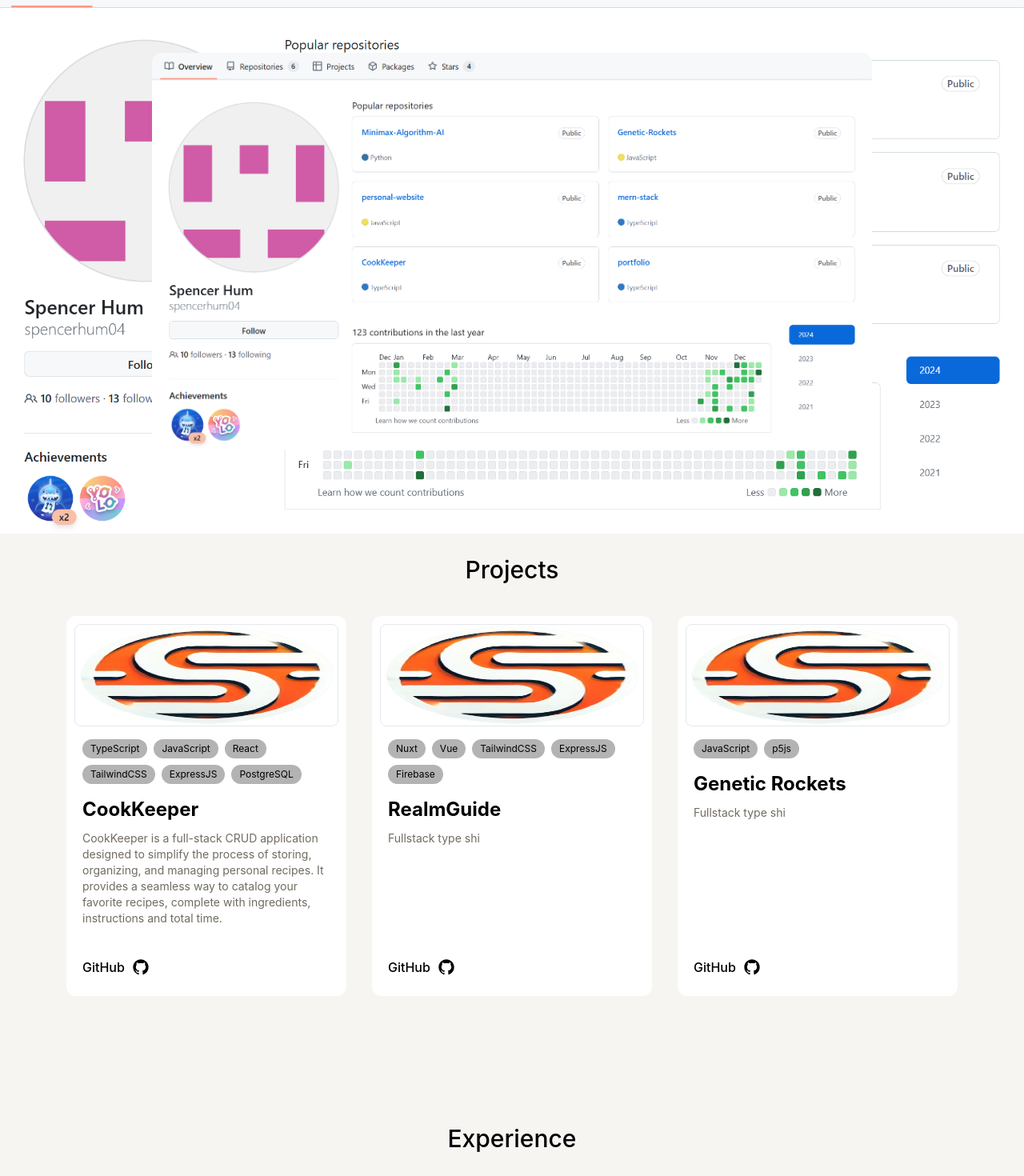
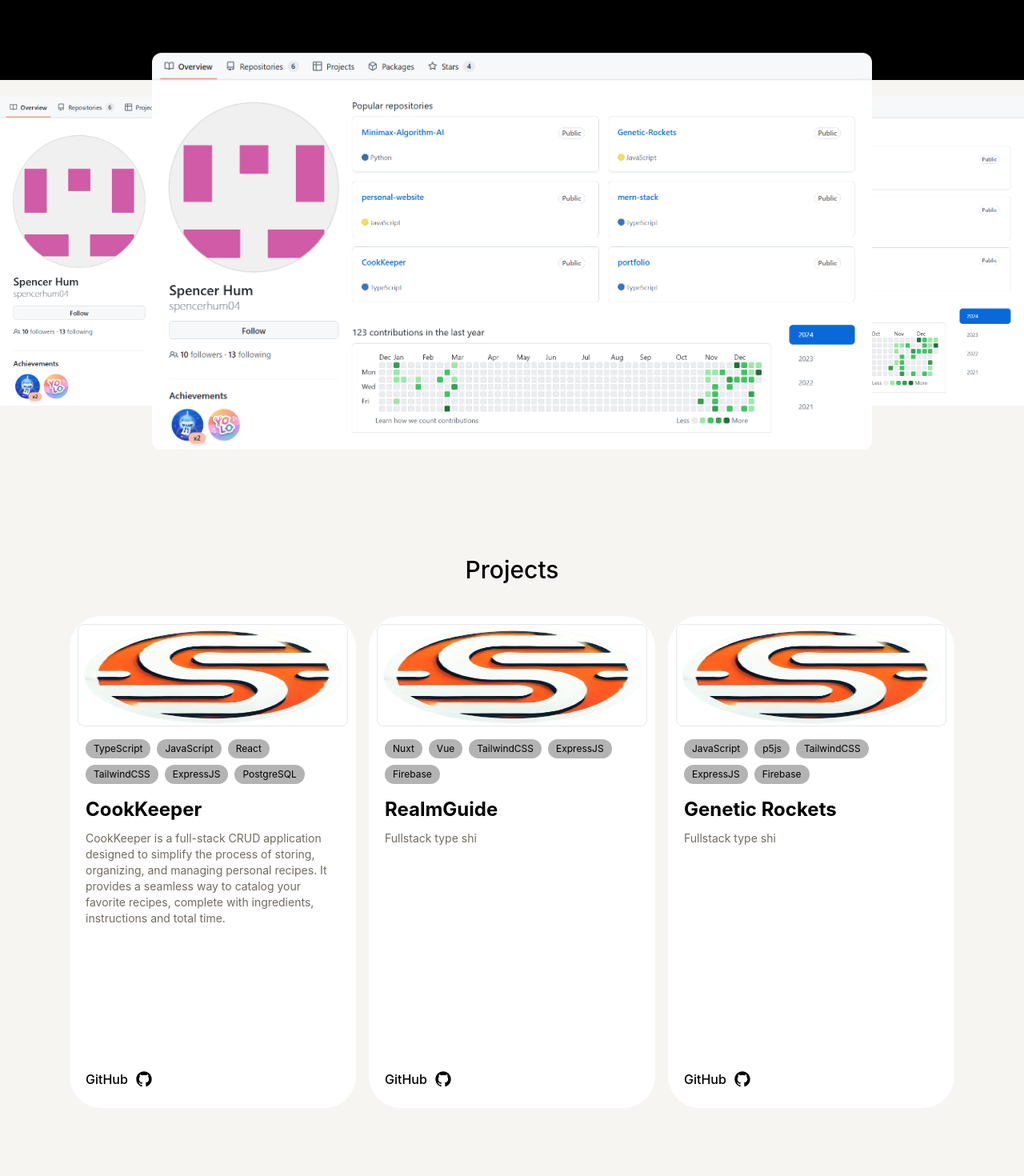
Before and after one commit to SpenccerH/portfolio, a React (Vite) app: page / in a window 1280 px wide. Shown: the part 500-1970 px from the top of the page at 80% size. Built offline with nearby package versions, Linux system fonts and the light colour scheme.

Commit message:
feat: projects horizontal scrolling

```diff
--- a/src/routes/contact/sections/form.tsx
+++ b/src/routes/contact/sections/form.tsx
@@ -86,7 +86,7 @@
                         </label>
 
                         <input type="text" name="name" value={formData.name} onChange={handleInputChange}
-                            className="text-sm bg-transparent border border-amber-600 rounded p-2.5 focus:outline-none"
+                            className="font-semibold bg-transparent border border-amber-600 rounded p-2.5 focus:outline-none"
                         />
                     </div>
                     <div className="flex flex-col">
@@ -95,7 +95,7 @@
                             <div className="text-sm text-amber-600">(required)</div>
                         </label>
                         <input type="email" name="email" value={formData.email} onChange={handleInputChange}
-                            className="text-sm bg-transparent border border-amber-600 rounded p-2.5 focus:outline-none"
+                            className="font-semibold bg-transparent border border-amber-600 rounded p-2.5 focus:outline-none"
                         />
                     </div>
                     <div className="flex flex-col">
@@ -104,7 +104,7 @@
                             <div className="text-sm text-amber-600">(required)</div>
                         </label>
                         <textarea name="message" value={formData.message} onChange={handleInputChange}
-                            className="text-sm bg-transparent border border-amber-600 h-24 rounded p-2.5 focus:outline-none"
+                            className="font-semibold bg-transparent border border-amber-600 h-24 rounded p-2.5 focus:outline-none"
                         ></textarea>
                     </div>
                     {error && <div className="text-red-600 text-sm">{error}</div>}
--- /dev/null
+++ b/src/routes/landing/landing.css
@@ -0,0 +1,8 @@
+.hide-scrollbar {
+    scrollbar-width: none;
+    -ms-overflow-style: none;
+}
+
+.hide-scrollbar::-webkit-scrollbar {
+    display: none;
+}
--- a/src/routes/landing/sections/experience.tsx
+++ b/src/routes/landing/sections/experience.tsx
@@ -1,8 +1,8 @@
 export default function Experience() {
     return (
-        <div className="py-20 h-[1000px] overflow-hidden">
+        <div className="flex flex-col items-center gap-y-10 py-20 h-[1000px] overflow-hidden">
             <div className="text-3xl font-medium text-center">Experience</div>
-            <div className="flex flex-row mt-10">
+            <div className="flex flex-row gap-x-10">
                 <div className="text-xl font-medium">Canada Computers & Electronics</div>
                 <div className="text-lg font-medium">Sept. 2024 - Dec. 2024</div>
             </div>
--- a/src/routes/landing/sections/hero.tsx
+++ b/src/routes/landing/sections/hero.tsx
@@ -30,9 +30,9 @@
             </div>
             <div className="max-w-[2200px] relative mx-auto place-items-center justify-center pt-[500px] sm:pt-[437.3px] md:pt-[467.3px] lg:pt-[514.3px] z-40" style={{ pointerEvents: opacity > 0 ? "none" : "auto" }}>
                 <div className="w-full h-[250px] sm:h-[600px] flex items-center justify-center px-8">
-                    <img src={profile} className="absolute w-[600px] left-0 hidden xl:block w-full overflow-hidden" />
+                    <img src={profile} className="absolute left-0 hidden xl:block w-[700px] object-contain" />
                     <img src={profile} className="w-full max-w-[900px] rounded-xl z-10" />
-                    <img src={profile} className="absolute w-[600px] right-0 hidden xl:block w-full overflow-hidden" />
+                    <img src={profile} className="absolute right-0 hidden xl:block w-[700px] object-contain" />
                 </div>
             </div>
         </div>
--- a/src/routes/landing/sections/projects.tsx
+++ b/src/routes/landing/sections/projects.tsx
@@ -1,18 +1,20 @@
 import logo from "../../../assets/logo.png";
+import "../landing.css";
 
 const projects = [
     { image: logo, tools: ["TypeScript", "JavaScript", "React", "TailwindCSS", "ExpressJS", "PostgreSQL"], title: "CookKeeper", body: "CookKeeper is a full-stack CRUD application designed to simplify the process of storing, organizing, and managing personal recipes. It provides a seamless way to catalog your favorite recipes, complete with ingredients, instructions and total time.", github: "https://github.com/spencerhum04/CookKeeper" },
     { image: logo, tools: ["Nuxt", "Vue", "TailwindCSS", "ExpressJS", "Firebase"], title: "RealmGuide", body: "Fullstack type shi", github: "https://github.com/spencerhum04/mern-stack" },
-    { image: logo, tools: ["JavaScript", "p5js"], title: "Genetic Rockets", body: "Fullstack type shi", github: "https://github.com/spencerhum04/Genetic-Rockets" },
+    { image: logo, tools: ["JavaScript", "p5js", "TailwindCSS", "ExpressJS", "Firebase"], title: "Genetic Rockets", body: "Fullstack type shi", github: "https://github.com/spencerhum04/Genetic-Rockets" },
 ]
 
 export default function Projects() {
     return (
-        <div className="flex flex-col py-20 overflow-hidden">
+        <div className="flex flex-col gap-y-10 py-20 lg:items-center">
             <div className="text-3xl font-medium text-center">Projects</div>
-            <div className="flex flex-row gap-x-8 justify-center items-center mt-10">
+            <div className="overflow-x-auto hide-scrollbar">
+                <div className="flex flex-row gap-x-4 justify-start w-max px-6">
                     {projects.map((project, index) => (
-                    <div key={index} className="bg-white w-[350px] h-[475px] rounded-xl px-2.5 pt-2.5 pb-6 flex flex-col justify-between relative overflow-hidden">
+                        <div key={index} className="bg-white w-full max-w-[358px] h-[615px] rounded-[40px] px-2.5 pt-2.5 pb-6 flex flex-col justify-between relative overflow-hidden">
                             <div className="flex flex-col">
                                 <img src={project.image} className="rounded-lg w-full h-32 border" />
                                 <div className="px-2.5 py-4">
@@ -29,11 +31,14 @@
                             </div>
                             <a href={project.github} target="_blank" rel="noopener noreferrer" className="flex flex-row gap-x-2.5 items-center px-2.5 hover:underline">
                                 <div className="font-medium">GitHub</div>
-                            <svg width="20" height="20" viewBox="0 0 15 15" fill="none" xmlns="http://www.w3.org/2000/svg"><path d="M7.49933 0.25C3.49635 0.25 0.25 3.49593 0.25 7.50024C0.25 10.703 2.32715 13.4206 5.2081 14.3797C5.57084 14.446 5.70302 14.2222 5.70302 14.0299C5.70302 13.8576 5.69679 13.4019 5.69323 12.797C3.67661 13.235 3.25112 11.825 3.25112 11.825C2.92132 10.9874 2.44599 10.7644 2.44599 10.7644C1.78773 10.3149 2.49584 10.3238 2.49584 10.3238C3.22353 10.375 3.60629 11.0711 3.60629 11.0711C4.25298 12.1788 5.30335 11.8588 5.71638 11.6732C5.78225 11.205 5.96962 10.8854 6.17658 10.7043C4.56675 10.5209 2.87415 9.89918 2.87415 7.12104C2.87415 6.32925 3.15677 5.68257 3.62053 5.17563C3.54576 4.99226 3.29697 4.25521 3.69174 3.25691C3.69174 3.25691 4.30015 3.06196 5.68522 3.99973C6.26337 3.83906 6.8838 3.75895 7.50022 3.75583C8.1162 3.75895 8.73619 3.83906 9.31523 3.99973C10.6994 3.06196 11.3069 3.25691 11.3069 3.25691C11.7026 4.25521 11.4538 4.99226 11.3795 5.17563C11.8441 5.68257 12.1245 6.32925 12.1245 7.12104C12.1245 9.9063 10.4292 10.5192 8.81452 10.6985C9.07444 10.9224 9.30633 11.3648 9.30633 12.0413C9.30633 13.0102 9.29742 13.7922 9.29742 14.0299C9.29742 14.2239 9.42828 14.4496 9.79591 14.3788C12.6746 13.4179 14.75 10.7025 14.75 7.50024C14.75 3.49593 11.5036 0.25 7.49933 0.25Z" fill="currentColor" fillRule="evenodd" clipRule="evenodd"></path></svg>
+                                <svg width="20" height="20" viewBox="0 0 15 15" fill="none" xmlns="http://www.w3.org/2000/svg">
+                                    <path d="M7.49933 0.25C3.49635 0.25 0.25 3.49593 0.25 7.50024C0.25 10.703 2.32715 13.4206 5.2081 14.3797C5.57084 14.446 5.70302 14.2222 5.70302 14.0299C5.70302 13.8576 5.69679 13.4019 5.69323 12.797C3.67661 13.235 3.25112 11.825 3.25112 11.825C2.92132 10.9874 2.44599 10.7644 2.44599 10.7644C1.78773 10.3149 2.49584 10.3238 2.49584 10.3238C3.22353 10.375 3.60629 11.0711 3.60629 11.0711C4.25298 12.1788 5.30335 11.8588 5.71638 11.6732C5.78225 11.205 5.96962 10.8854 6.17658 10.7043C4.56675 10.5209 2.87415 9.89918 2.87415 7.12104C2.87415 6.32925 3.15677 5.68257 3.62053 5.17563C3.54576 4.99226 3.29697 4.25521 3.69174 3.25691C3.69174 3.25691 4.30015 3.06196 5.68522 3.99973C6.26337 3.83906 6.8838 3.75895 7.50022 3.75583C8.1162 3.75895 8.73619 3.83906 9.31523 3.99973C10.6994 3.06196 11.3069 3.25691 11.3069 3.25691C11.7026 4.25521 11.4538 4.99226 11.3795 5.17563C11.8441 5.68257 12.1245 6.32925 12.1245 7.12104C12.1245 9.9063 10.4292 10.5192 8.81452 10.6985C9.07444 10.9224 9.30633 11.3648 9.30633 12.0413C9.30633 13.0102 9.29742 13.7922 9.29742 14.0299C9.29742 14.2239 9.42828 14.4496 9.79591 14.3788C12.6746 13.4179 14.75 10.7025 14.75 7.50024C14.75 3.49593 11.5036 0.25 7.49933 0.25Z" fill="currentColor" fillRule="evenodd" clipRule="evenodd"></path>
+                                </svg>
                             </a>
                         </div>
                     ))}
                 </div>
             </div>
-    )
+        </div>
+    );
 }
```
Lines whose indentation alone changed are shown as unchanged.
